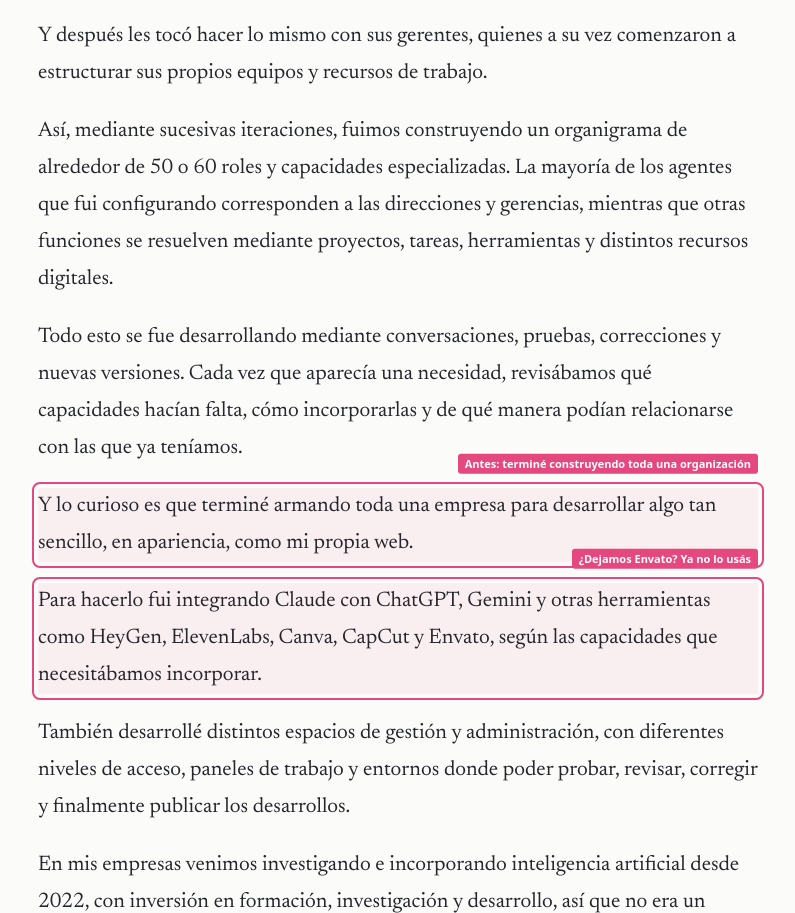
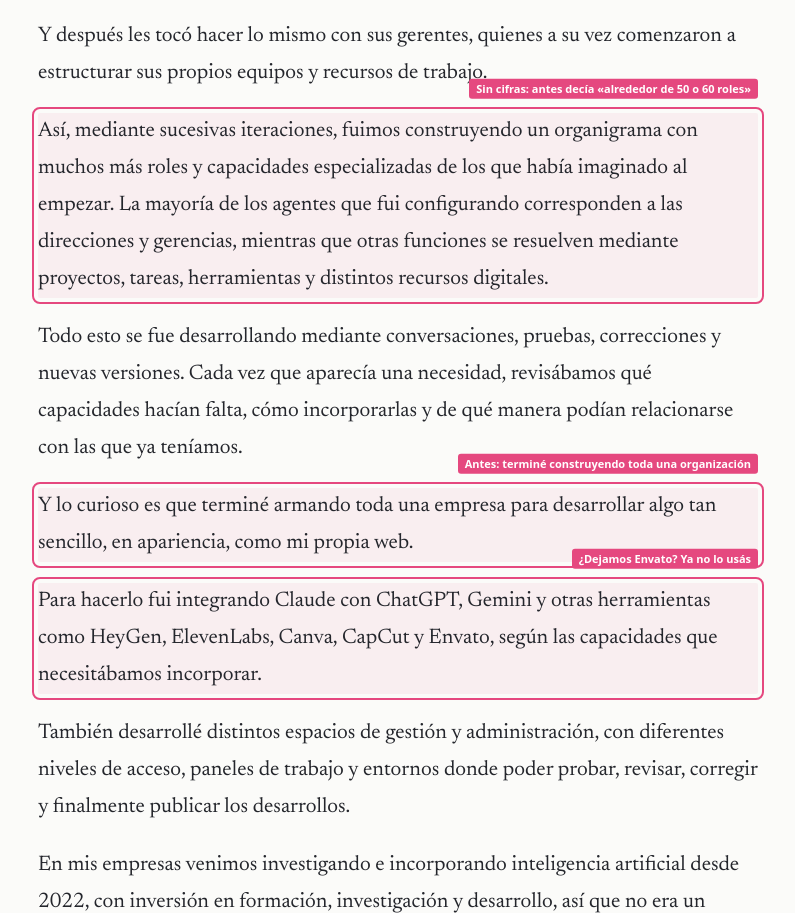
Before and after one commit to gustavomenicillo/gustavomenicillo.com, a plain HTML site: page notas/en-30-dias-arme-una-organizacion/index.html in a window 1280 px wide. Shown: the part 3748-4661 px from the top of the page, without its empty margins (242-1037 px from the left). Drawn offline with Linux system fonts and the light colour scheme.

Commit message:
Staging: sin cifras del tamaño de la organización (pedido de Gustavo, 16/11) (#26)
Claude-Session: https://claude.ai/code/session_01XiDCD2ZPWgiHr7ndFuH6fH

Co-authored-by: Claude <noreply@anthropic.com>

```diff
--- a/notas/en-30-dias-arme-una-organizacion/index.html
+++ b/notas/en-30-dias-arme-una-organizacion/index.html
@@ -179,7 +179,7 @@
 <p>Después empezamos a construir el resto de la organización.</p>
 <p>Junto con ella fuimos definiendo las distintas direcciones, sus funciones, responsabilidades y los perfiles que necesitábamos. Cada director debía comprender la cultura y los objetivos generales, pero también desarrollar los conocimientos y criterios específicos de su especialidad.</p>
 <p>Y después les tocó hacer lo mismo con sus gerentes, quienes a su vez comenzaron a estructurar sus propios equipos y recursos de trabajo.</p>
-<p>Así, mediante sucesivas iteraciones, fuimos construyendo un organigrama de alrededor de 50 o 60 roles y capacidades especializadas. La mayoría de los agentes que fui configurando corresponden a las direcciones y gerencias, mientras que otras funciones se resuelven mediante proyectos, tareas, herramientas y distintos recursos digitales.</p>
+<p data-revisar="Sin cifras: antes decía «alrededor de 50 o 60 roles»">Así, mediante sucesivas iteraciones, fuimos construyendo un organigrama con muchos más roles y capacidades especializadas de los que había imaginado al empezar. La mayoría de los agentes que fui configurando corresponden a las direcciones y gerencias, mientras que otras funciones se resuelven mediante proyectos, tareas, herramientas y distintos recursos digitales.</p>
 <p>Todo esto se fue desarrollando mediante conversaciones, pruebas, correcciones y nuevas versiones. Cada vez que aparecía una necesidad, revisábamos qué capacidades hacían falta, cómo incorporarlas y de qué manera podían relacionarse con las que ya teníamos.</p>
 <p data-revisar="Antes: terminé construyendo toda una organización">Y lo curioso es que terminé armando toda una empresa para desarrollar algo tan sencillo, en apariencia, como mi propia web.</p>
 <p data-revisar="¿Dejamos Envato? Ya no lo usás">Para hacerlo fui integrando Claude con ChatGPT, Gemini y otras herramientas como HeyGen, ElevenLabs, Canva, CapCut y Envato, según las capacidades que necesitábamos incorporar.</p>
```
